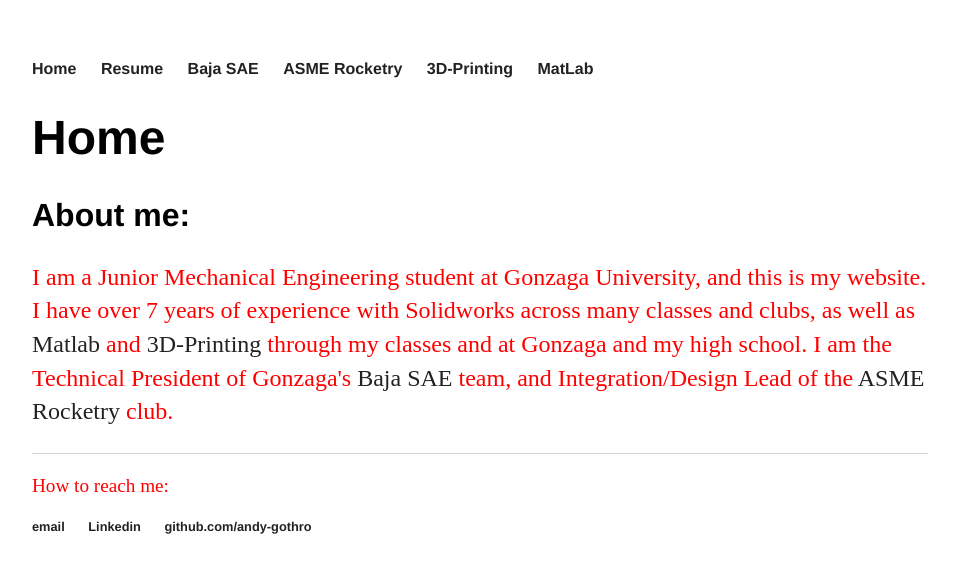
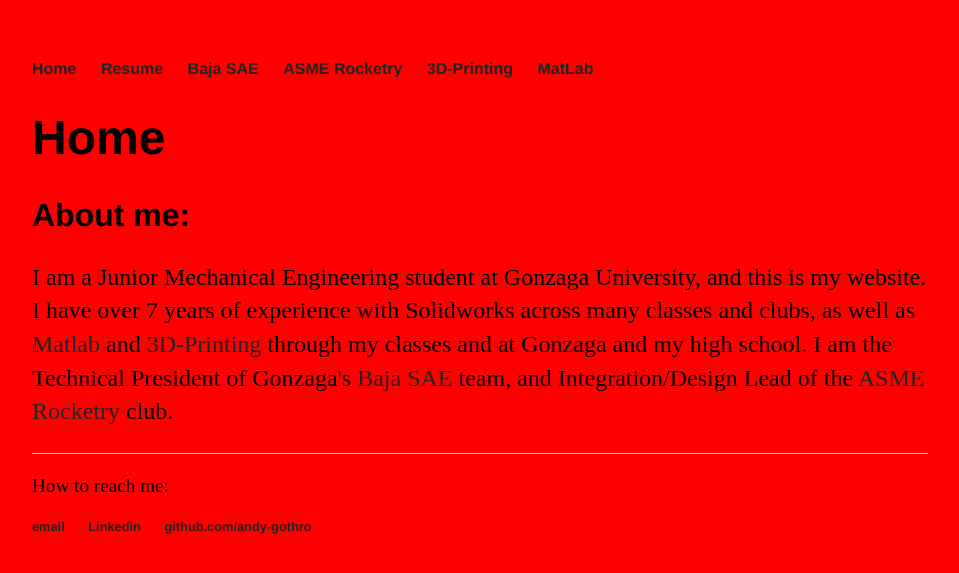
Before and after one commit to andy-gothro/andy-gothro.github.io, a Jekyll site: the page built from index.html, in a window 1280 px wide. Shown: the top 573 px of the page, without its empty margins (160-1119 px from the left). Built offline with Jekyll 4.4.1, drawn with Linux system fonts in a browser that asks for light colours.

Commit message:
Update main.css

```diff
--- a/css/main.css
+++ b/css/main.css
@@ -1,6 +1,7 @@
 body {
     margin: 60px auto;
     width: 70%;
+    background-color: #ff0000;
 }
 nav ul, footer ul {
     font-family:'Helvetica', 'Arial', 'Sans-Serif';
@@ -30,7 +31,7 @@
 p {
     font-size: 1.5em;
     line-height: 1.4em;
-    color: red;
+    color: ##ff0000;
 }
 footer {
     border-top: 1px solid #d5d5d5;
```
